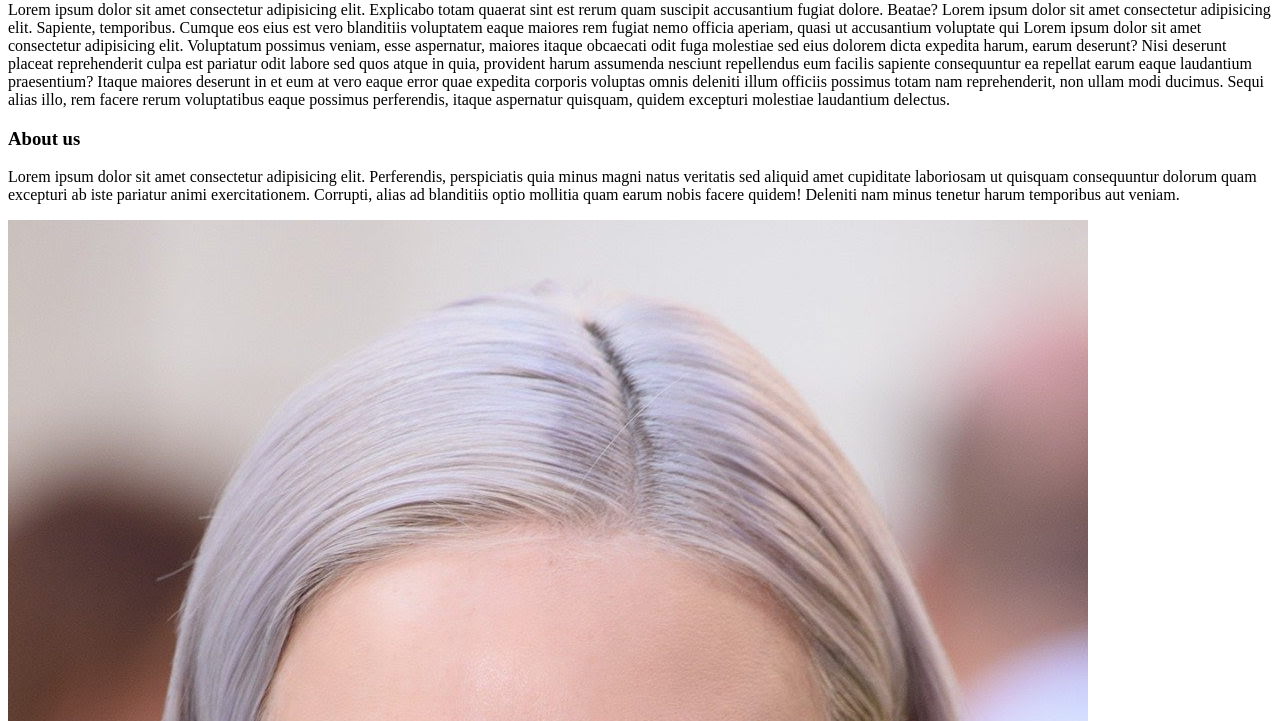
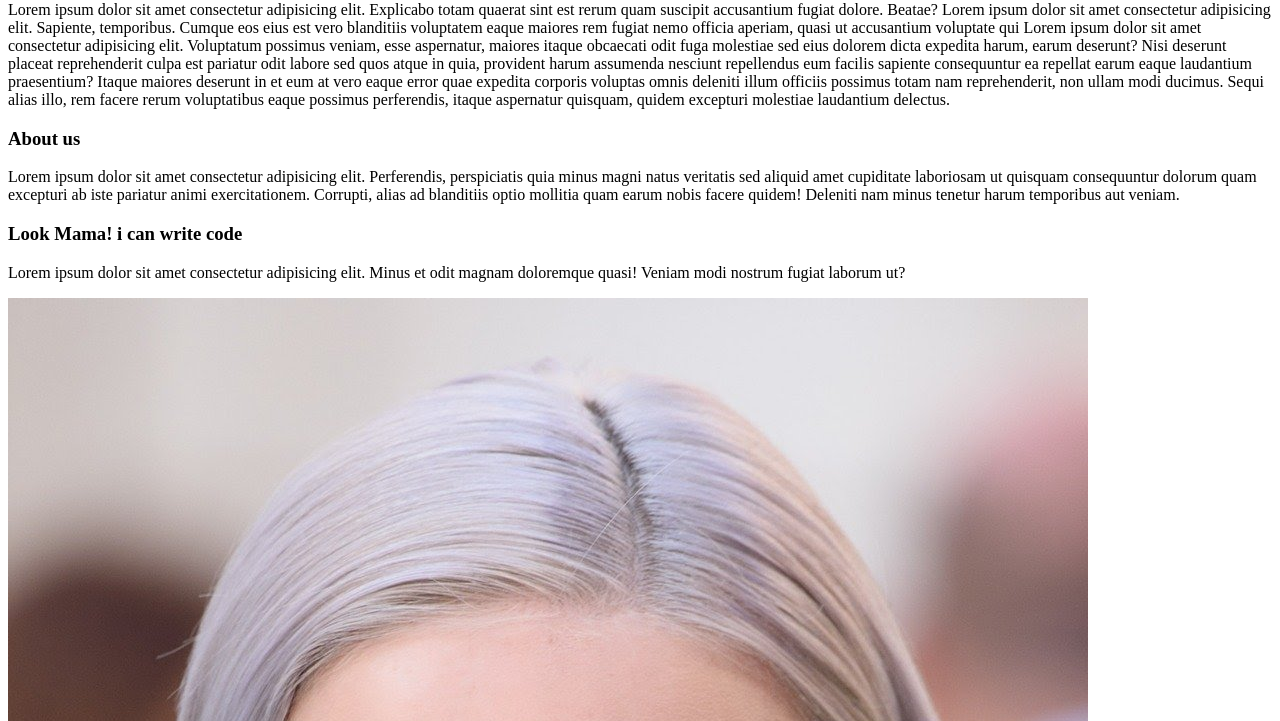
Before and after one commit to souravghose/my-first-repo, a plain HTML site: page index.html in a window 1280 px wide. Shown: the part 79-800 px from the top of the page. Drawn offline with Linux system fonts and the light colour scheme.

Commit message:
blog added

```diff
--- a/index.html
+++ b/index.html
@@ -36,6 +36,11 @@
       mollitia quam earum nobis facere quidem! Deleniti nam minus tenetur harum
       temporibus aut veniam.
     </p>
+    <h3>Look Mama! i can write code</h3>
+    <p>
+      Lorem ipsum dolor sit amet consectetur adipisicing elit. Minus et odit
+      magnam doloremque quasi! Veniam modi nostrum fugiat laborum ut?
+    </p>
     <img src="images.jpg" />
   </body>
 </html>
```
